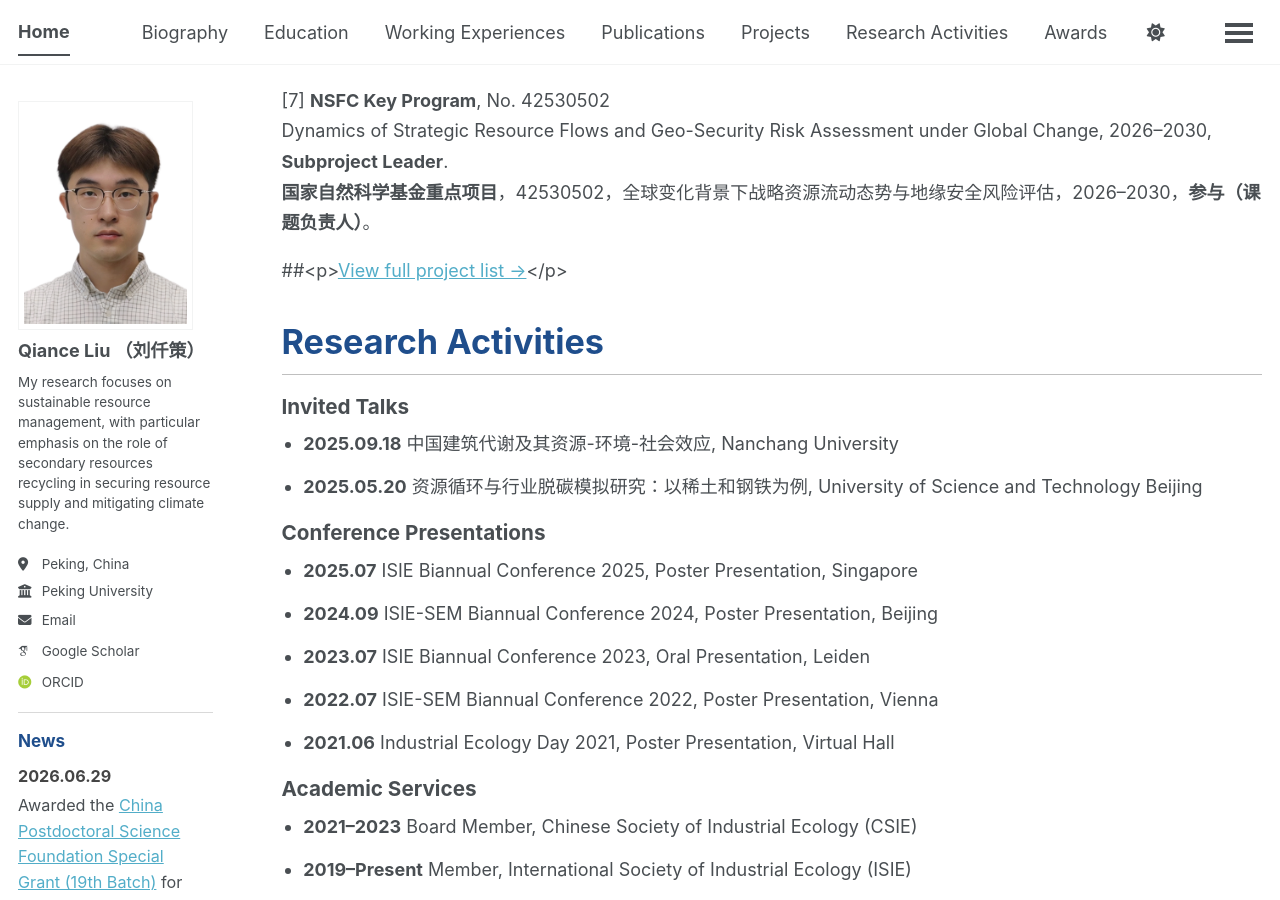
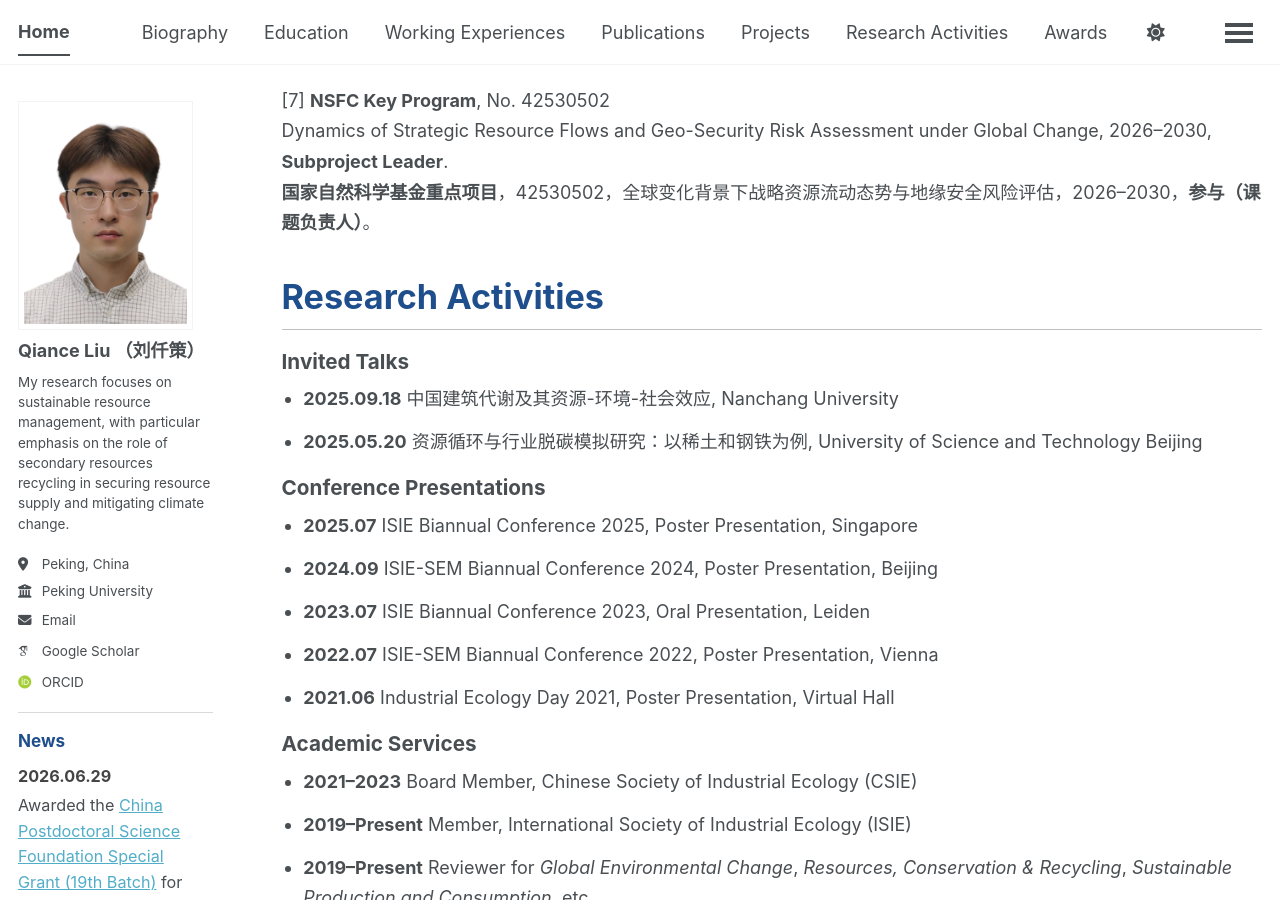
Before and after one commit to QianceLIU/qianceliu.github.io, a Jekyll site: the page built from _pages/about.md, in a window 1280 px wide and 900 px high, scrolled down 4401 px. Built offline with Jekyll 4.4.1, drawn with Linux system fonts in a browser that asks for light colours; some web fonts are replaced; a script bundle is joined from its source files by our own code; library files that are not in the unit come from our copies.

Commit message:
Update about.md

```diff
--- a/_pages/about.md
+++ b/_pages/about.md
@@ -351,7 +351,9 @@ author_profile: true
   <strong>国家自然科学基金重点项目</strong>，42530502，全球变化背景下战略资源流动态势与地缘安全风险评估，2026–2030，<strong>参与（课题负责人）</strong>。
 </div>
 
-##<p><a href="/full-projects/">View full project list →</a></p>
+<!--
+<p><a href="/full-projects/">View full project list →</a></p>
+-->
 
 <div id="research-activities" class="section-title" style="scroll-margin-top: 90px;">Research Activities</div>
 <hr class="section-rule">
```
